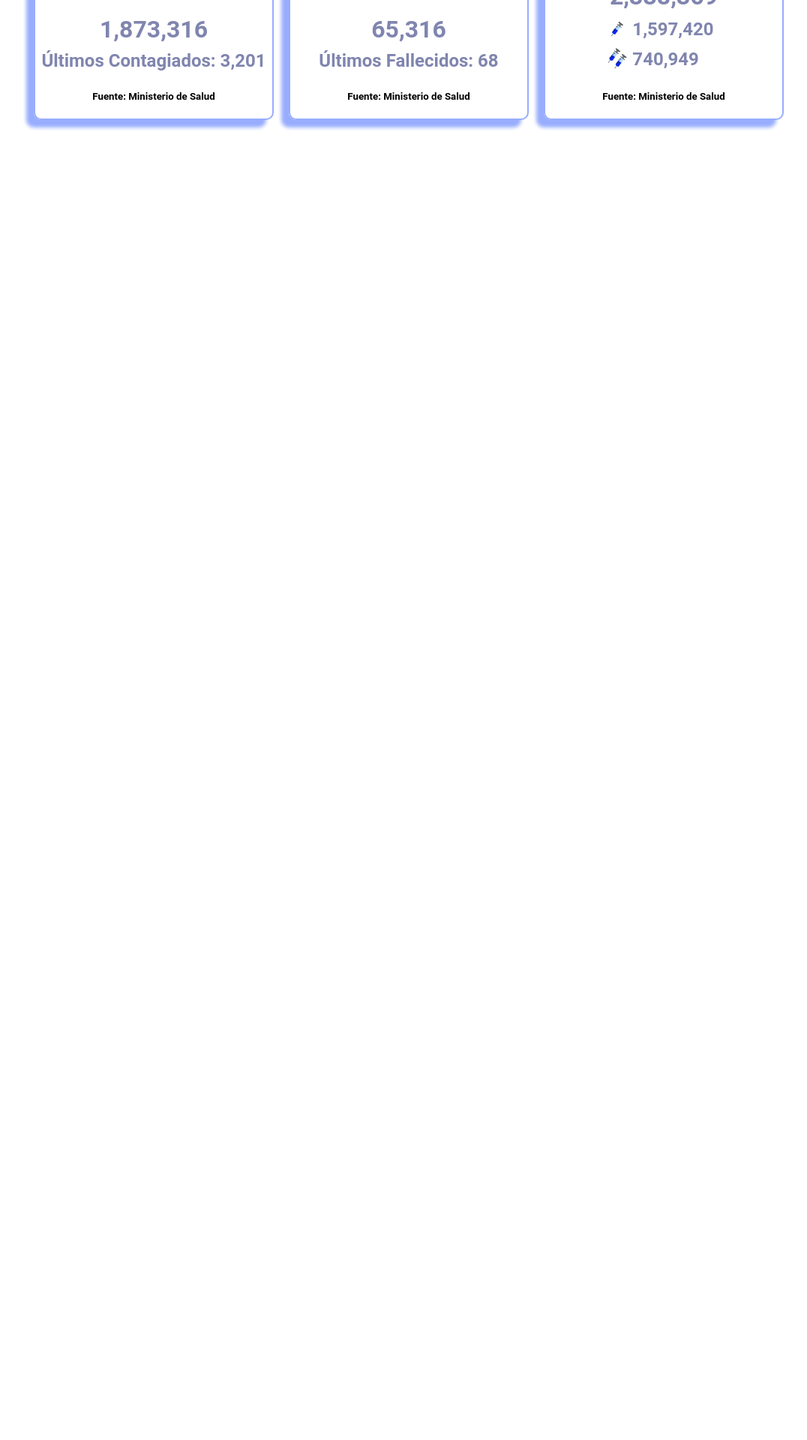
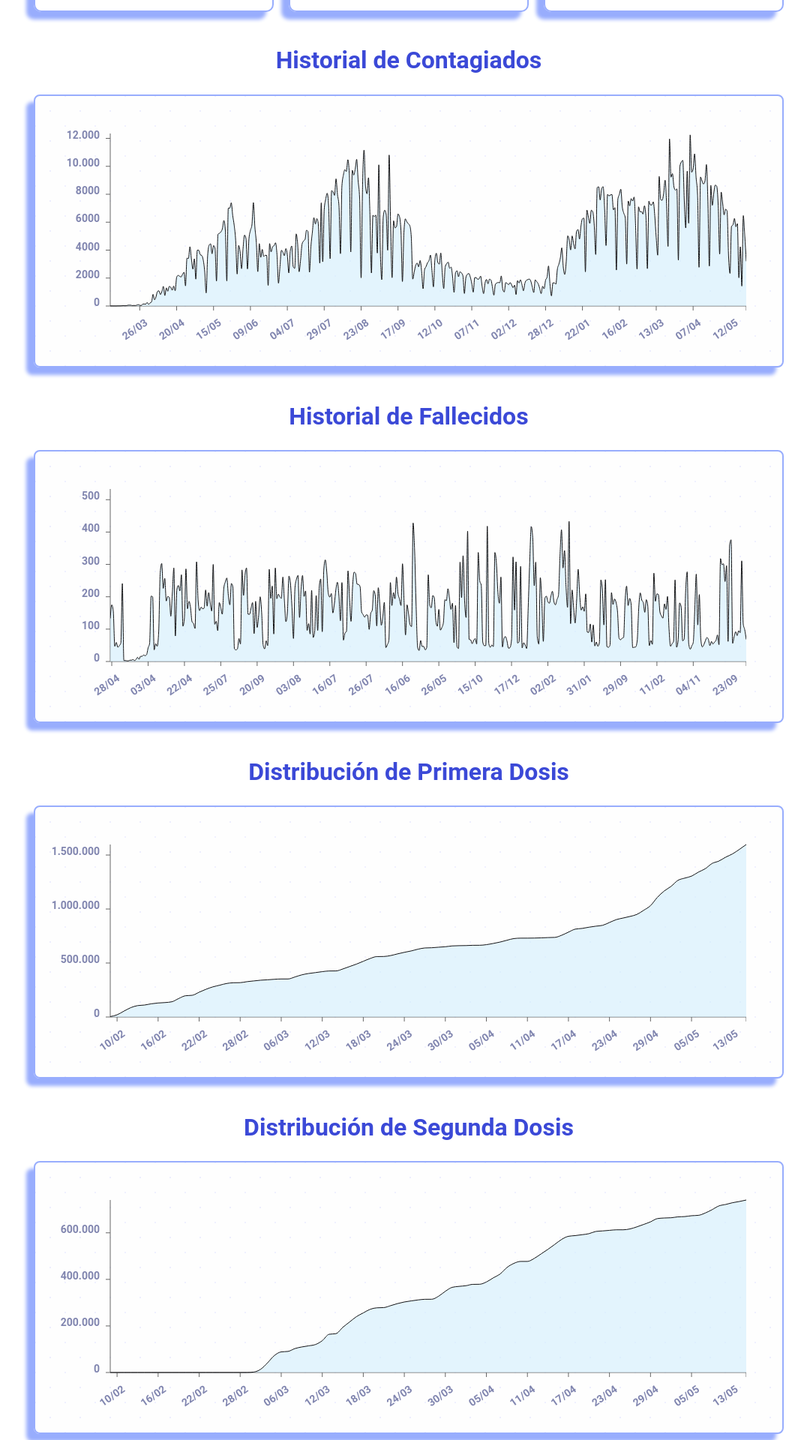
Before and after one commit to renansalazar/covidvacunaperu, a Next.js app: page /covid in a window 1280 px wide. Shown: the part 440-2360 px from the top of the page at 75% size, without its empty margins (95-1171 px from the left). Before the commit the page ends 800 px from the top, so only its background shows below. Built offline with nearby package versions, Linux system fonts and the light colour scheme.

Commit message:
feat: add progreschart

```diff
--- a/components/ProgressChart/index.jsx
+++ b/components/ProgressChart/index.jsx
@@ -39,7 +39,7 @@ export function ProgressChart ({ dataset, tooltip: CustomTooltip }) {
                 tick={<CustomXTick />}
               />
               <YAxis
-                domain={[0, 'dataMax + 5000']}
+                domain={[0, 'dataMax + 100']}
                 interval='preserveStartEnd'
                 width={100}
                 scale='linear'
--- a/components/ProgressChart/tooltips/index.jsx
+++ b/components/ProgressChart/tooltips/index.jsx
@@ -17,8 +17,6 @@ export function PrimeraDosisTooltip ({ active, payload, label, data }) {
   if (!active) return null
   const value = formatNumberToLocale(payload, 'es-ES')
   let indice = data.findIndex(d=>d.name===label)
-  console.log("indice")
-  console.log(indice)
   let nuevos = indice==0?data[indice].value : data[indice].value-data[indice-1].value
   //let dataFilter = data.slice(indice-6, indice+1)
   //let minimo = Math.min(...dataFilter.map(df=>df.value))
@@ -42,7 +40,29 @@ export function PrimeraDosisTooltip ({ active, payload, label, data }) {
   )
 }
 
-export function SegundaDosisTooltip ({ active, payload, label }) {
+export function SegundaDosisTooltip ({ active, payload, label, data }) {
+  if (!active) return null
+
+  const value = formatNumberToLocale(payload, 'es-ES')
+  let indice = data.findIndex(d=>d.name===label)
+  let nuevos = indice==0?data[indice].value : data[indice].value-data[indice-1].value
+
+  return (
+    <div className={styles.chartTooltip}>
+      <p>
+        <Bold text={label} />
+      </p>
+      <p>
+        Segunda Dosis: <Bold text={value} />
+      </p>
+      <p>
+        Nuevos: <Bold text={nuevos} />
+      </p>
+    </div>
+  )
+}
+
+export function positivosCovidTooltip ({ active, payload, label, data }) {
   if (!active) return null
 
   const value = formatNumberToLocale(payload, 'es-ES')
@@ -53,7 +73,7 @@ export function SegundaDosisTooltip ({ active, payload, label }) {
         <Bold text={label} />
       </p>
       <p>
-        Segunda Dosis: <Bold text={value} />
+        Positivos Covid: <Bold text={value} />
       </p>
     </div>
   )
--- a/components/ProgressChart/utils/format-data-covid.js
+++ b/components/ProgressChart/utils/format-data-covid.js
@@ -56,7 +56,7 @@ export default function formatChartData () {
         let nameDataSet = [nombreFinal[2],nombreFinal[1]].join("/")
 
         const cantidad = element.departamentos.find(({departamento})=>departamento==="TOTAL").cantidad
-        acumuladorCantidad += cantidad
+        acumuladorCantidad = cantidad
         dataset.positivosCantidad.push({
             name: nameDataSet,
             value: acumuladorCantidad
@@ -66,7 +66,7 @@ export default function formatChartData () {
         arrNombreDepartamentos.forEach(el=>{
             const positivosDepartamento = element.departamentos.find(({departamento})=>departamento===el)
             if(positivosDepartamento!=undefined){
-                objPositivosCantidad[el] += positivosDepartamento.cantidad
+                objPositivosCantidad[el] = positivosDepartamento.cantidad
             }
         })
         Object.assign(objChartPositivosCantidad, objPositivosCantidad)
@@ -83,7 +83,7 @@ export default function formatChartData () {
         let nameDataSet = [nombreFinal[2],nombreFinal[1]].join("/")
 
         const cantidad = element.departamentos.find(({departamento})=>departamento==="TOTAL").cantidad
-        acumuladorFallecidosCantidad += cantidad
+        acumuladorFallecidosCantidad = cantidad
         dataset.fallecidosCantidad.push({
             name: nameDataSet,
             value: acumuladorFallecidosCantidad
@@ -93,7 +93,7 @@ export default function formatChartData () {
         arrNombreDepartamentos.forEach(el=>{
             const fallecidosDepartamento = element.departamentos.find(({departamento})=>departamento===el)
             if(fallecidosDepartamento!=undefined){
-                objFallecidosCantidad[el] += fallecidosDepartamento.cantidad
+                objFallecidosCantidad[el] = fallecidosDepartamento.cantidad
             }
         })
         Object.assign(objChartFallecidosCantidad, objFallecidosCantidad)
--- a/pages/covid.js
+++ b/pages/covid.js
@@ -2,16 +2,54 @@ import {useState, useMemo} from 'react'
 import Head from "next/head";
 import Image from "next/image";
 
-import CompareChart from "../components/CompareChart"
+import { ProgressChart } from "../components/ProgressChart"
 import Header from '../components/Header'
 import styles from "../styles/Home.module.css";
 import TimeAgo from "../components/TimeAgo.jsx";
 import Select from "../components/Select";
 import FormatNumber from "../components/FormatNumber";
 import formatChartDataPositivos from "../components/ProgressChart/utils/format-data-covid.js";
+import formatChartData from "../components/ProgressChart/utils/format-data.js";
+import { positivosCovidTooltip } from "../components/ProgressChart/tooltips";
 
-export default ({dataVacunados, dataPositivos, histCovid, dataFallecidos, info, departamentos}) =>{
+export default ({hist, dataVacunados, dataPositivos, histCovid, dataFallecidos, info, departamentos}) =>{
   const [search, setSearch] = useState("TOTAL");
+
+  const historicoPositivos = useMemo(
+    () => search === "TOTAL"
+          ? histCovid.positivosCantidad
+          : histCovid.positivosDepartamentos.map((d) => {
+              return { name: d.name, value: d[search] };
+            }),
+    [search]
+  );
+
+  const historicoFallecidos = useMemo(
+    () => search === "TOTAL"
+          ? histCovid.fallecidosCantidad
+          : histCovid.fallecidosDepartamentos.map((d) => {
+              return { name: d.name, value: d[search] };
+            }),
+    [search]
+  );
+
+  const historicoVacunacion = useMemo(
+    () => search === "TOTAL"
+          ? hist.primeraDosisAdministradas
+          : hist.primeraDosisDepartamentos.map((d) => {
+              return { name: d.name, value: d[search] };
+            }),
+    [search]
+  );
+
+  const historicoVacunacionSegundaDosis = useMemo(
+    () => search === "TOTAL"
+          ? hist.segundaDosisAdministradas
+          : hist.segundaDosisDepartamentos.map((d) => {
+              return { name: d.name, value: d[search] };
+            }),
+    [search]
+  );
 
   const totalsVacunados = useMemo(
     () => dataVacunados.find((element) => element.departamento === search),
@@ -19,12 +57,12 @@ export default ({dataVacunados, dataPositivos, histCovid, dataFallecidos, info,
   );
 
   const totalsNuevosCasos = useMemo(
-    () => histCovid.positivosCantidad[histCovid.positivosCantidad.length-1].value-histCovid.positivosCantidad[histCovid.positivosCantidad.length-2].value,
+    () => historicoPositivos[historicoPositivos.length-1].value,
     [search]
   );
 
   const totalsNuevosFallecidos = useMemo(
-    () => histCovid.fallecidosCantidad[histCovid.fallecidosCantidad.length-1].value-histCovid.fallecidosCantidad[histCovid.fallecidosCantidad.length-2].value,
+    () => historicoFallecidos[historicoFallecidos.length-1].value,
     [search]
   );
 
@@ -138,8 +176,31 @@ export default ({dataVacunados, dataPositivos, histCovid, dataFallecidos, info,
                       </h5>
                     </div>
                   </div>
-
                 </div>
+                <br/>
+                <h2>Historial de Contagiados</h2>
+                <ProgressChart
+                  dataset={historicoPositivos}
+                  tooltip={positivosCovidTooltip}
+                />
+                <br/>
+                <h2>Historial de Fallecidos</h2>
+                <ProgressChart
+                  dataset={historicoFallecidos}
+                  tooltip={positivosCovidTooltip}
+                />
+                <br/>
+                <h2>Distribución de Primera Dosis</h2>
+                <ProgressChart
+                  dataset={historicoVacunacion}
+                  tooltip={positivosCovidTooltip}
+                />
+                <br/>
+                <h2>Distribución de Segunda Dosis</h2>
+                <ProgressChart
+                  dataset={historicoVacunacionSegundaDosis}
+                  tooltip={positivosCovidTooltip}
+                />
             </main>
         </div>
     )
@@ -150,7 +211,7 @@ export async function getStaticProps() {
     const dataPositivos = require("../public/data/latestPositivos.json");
     const dataFallecidos = require("../public/data/latestFallecidos.json");
     const info = require("../public/data/ultimoCorte.json");
-    //const hist = formatChartData();
+    const hist = formatChartData();
     const histCovid = formatChartDataPositivos();
     const departamentos = dataPositivos.map((d) => d.departamento);
 
@@ -159,7 +220,7 @@ export async function getStaticProps() {
         dataVacunados,
         dataPositivos,
         dataFallecidos,
-        //hist,
+        hist,
         histCovid,
         info,
         departamentos,
```
